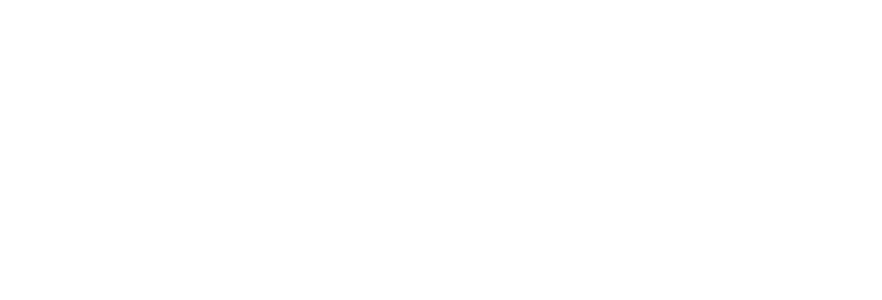
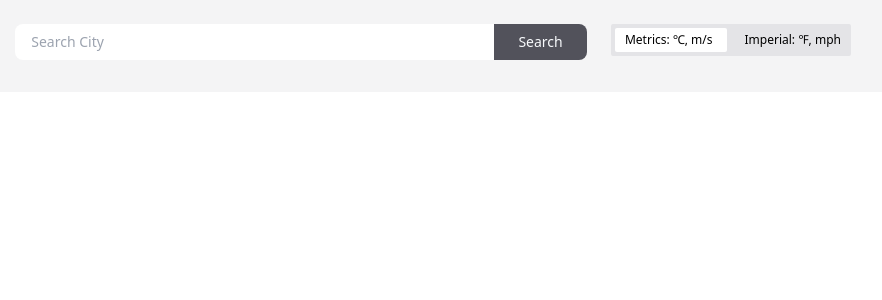
Before and after one commit to Zarriy/weatherApp, a Next.js app: page / in a window 1280 px wide. Shown: the top 300 px of the page, without its empty margins (207-1089 px from the left). Built offline with nearby package versions, Linux system fonts and the light colour scheme.

Commit message:
created the Header

```diff
--- /dev/null
+++ b/components/Header/Header.js
@@ -0,0 +1,13 @@
+import TempScale from "./TempScale";
+import Search from "./Search";
+
+export default function Header() {
+  return (
+    <div className="bg-zinc-100 width-full">
+      <div className="pt-6 px-3 flex flex-col gap-2 mx-auto sm:flex-row-reverse justify-center sm:gap-6">
+        <TempScale />
+        <Search />
+      </div>
+    </div>
+  );
+}
--- /dev/null
+++ b/components/Header/Search.js
@@ -0,0 +1,22 @@
+export default function Search() {
+  return (
+    <div className="">
+      <div className="flex flex-1 ">
+        <input
+          type="text"
+          placeholder="Search City"
+          className="py-2 px-4 outline-none rounded-tl-lg rounded-bl-lg  text-sm w-full"
+        />
+        <button className="text-sm px-6 py-2 rounded-tr-lg rounded-br-lg bg-zinc-600 hover:bg-zinc-500 text-slate-50">
+          Search
+        </button>
+      </div>
+      {
+        <p className="text-xs my-2 font-light text-neutral-400 invisible">
+          Not found. To make search more precise put the city&apos;s name,
+          comma, 2-letter country code (ISO3166).
+        </p>
+      }
+    </div>
+  );
+}
--- /dev/null
+++ b/components/Header/TempScale.js
@@ -0,0 +1,29 @@
+import { useState } from "react";
+
+export default function TempScale() {
+  const [right, setRight] = useState(false);
+
+  return (
+    <div className="flex justify-end">
+      <div className="text-xs flex gap-6 bg-zinc-200 p-2 rounded-sm relative w-60 h-8">
+        <div
+          className={`transition duration-300 ease-out bg-white w-28 absolute h-6 top-1 rounded-sm ${
+            right ? "right-1" : "left-1"
+          }`}
+        ></div>
+        <div
+          className="cursor-pointer z-10 flex flex-1 justify-center"
+          onClick={() => setRight(false)}
+        >
+          Metrics: &#8451;, m/s
+        </div>
+        <div
+          className="cursor-pointer z-10 flex flex-1 justify-center"
+          onClick={() => setRight(true)}
+        >
+          Imperial: &#8457;, mph
+        </div>
+      </div>
+    </div>
+  );
+}
--- a/pages/index.js
+++ b/pages/index.js
@@ -1,5 +1,6 @@
 import Head from "next/head";
 import { Inter } from "@next/font/google";
+import Header from "@/components/Header/Header";
 
 const inter = Inter({ subsets: ["latin"] });
 
@@ -12,6 +13,7 @@
         <meta name="viewport" content="width=device-width, initial-scale=1" />
         <link rel="icon" href="/favicon.ico" />
       </Head>
+      <Header />
     </>
   );
 }
```
Also changed, not shown: public/logo.png (added).
